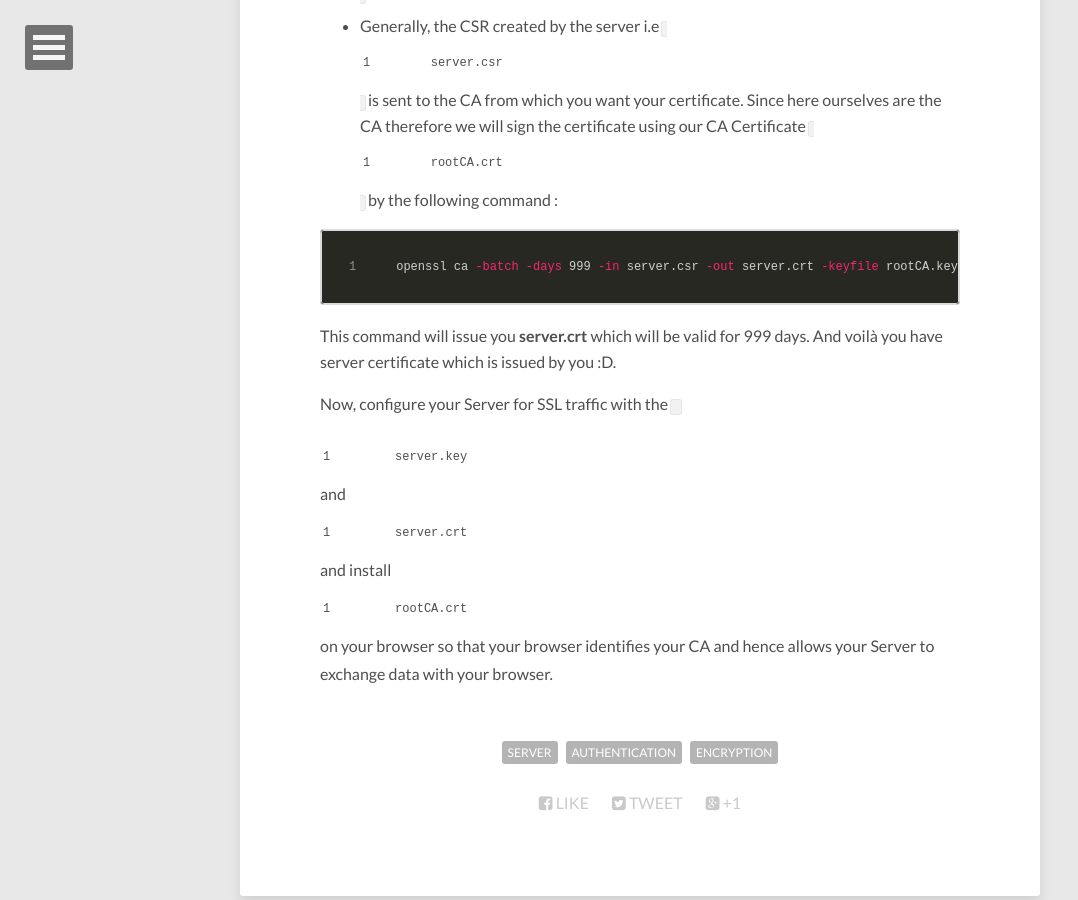
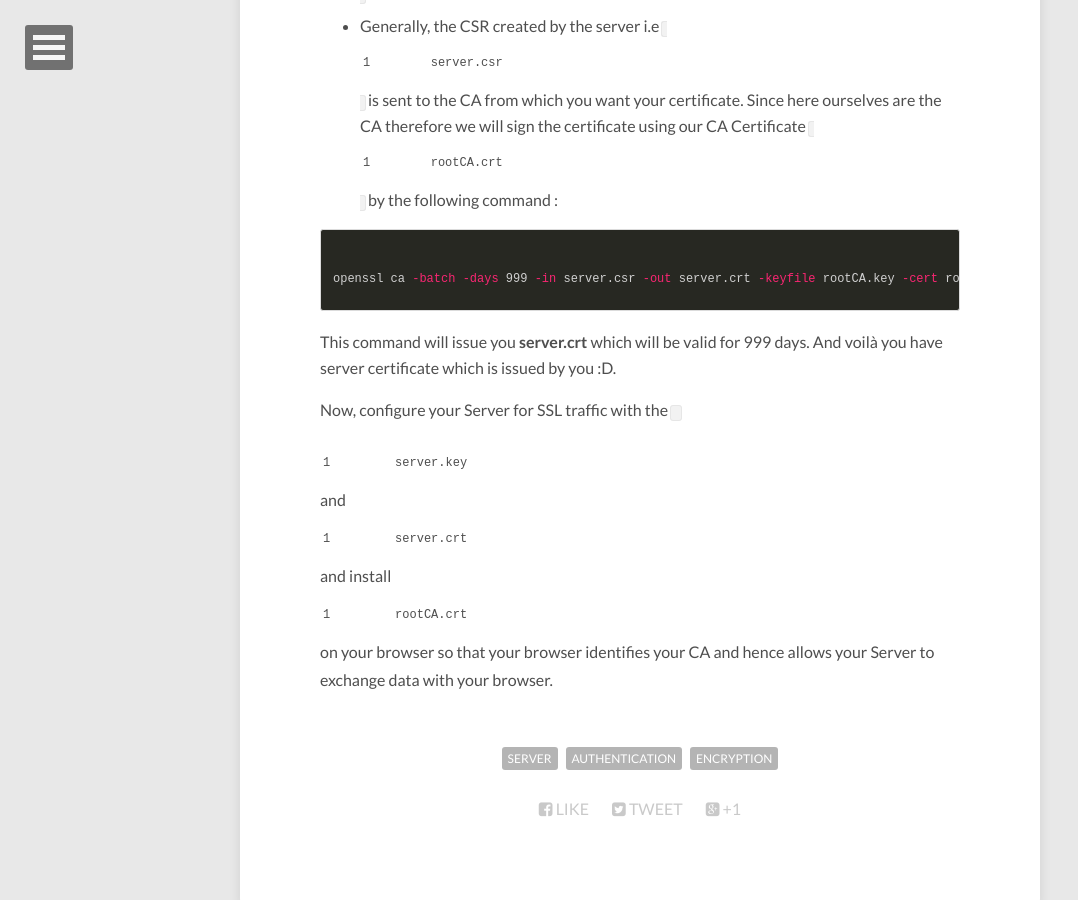
Before and after one commit to RepoForks/varunest.github.io, a Jekyll site: the page built from _posts/2015-02-11-creating-ca-and-self-signed-certificates.markdown, in a window 1280 px wide and 900 px high, scrolled down 4154 px. Shown: the whole window, without its empty margins (0-1078 px from the left). Built offline with Jekyll 4.4.1, drawn with Linux system fonts in a browser that asks for light colours; nearby versions of some CDN libraries; comment, search, counter and statistics services are not loaded.

Commit message:
minor bug fix

```diff
--- a/_posts/2015-02-11-creating-ca-and-self-signed-certificates.markdown
+++ b/_posts/2015-02-11-creating-ca-and-self-signed-certificates.markdown
@@ -102,9 +102,9 @@ openssl req -new -key server.key -out server.csr
 * Now remove passphrase from the `server.key` like we did earlier
 * Generally, the CSR created by the server i.e `server.csr` is sent to the CA from which you want your certificate. Since here ourselves are the CA therefore we will sign the certificate using our CA Certificate `rootCA.crt` by the following command :
 
-~~~ bash
+{% highlight bash %}
 openssl ca -batch -days 999 -in server.csr -out server.crt -keyfile rootCA.key -cert rootCA.crt
-~~~
+{% endhighlight %}
 
 This command will issue you **server.crt** which will be valid for 999 days. And voilà you have server certificate which is issued by you :D.
 
```
